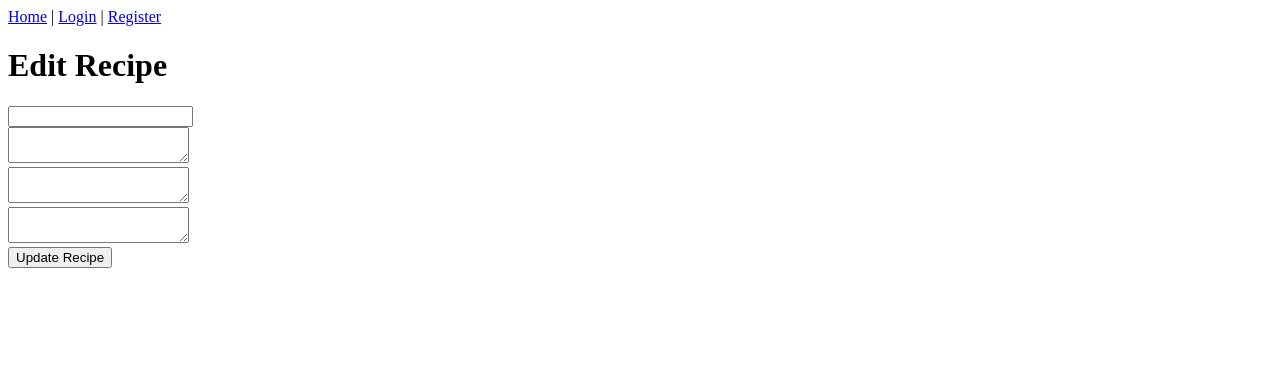
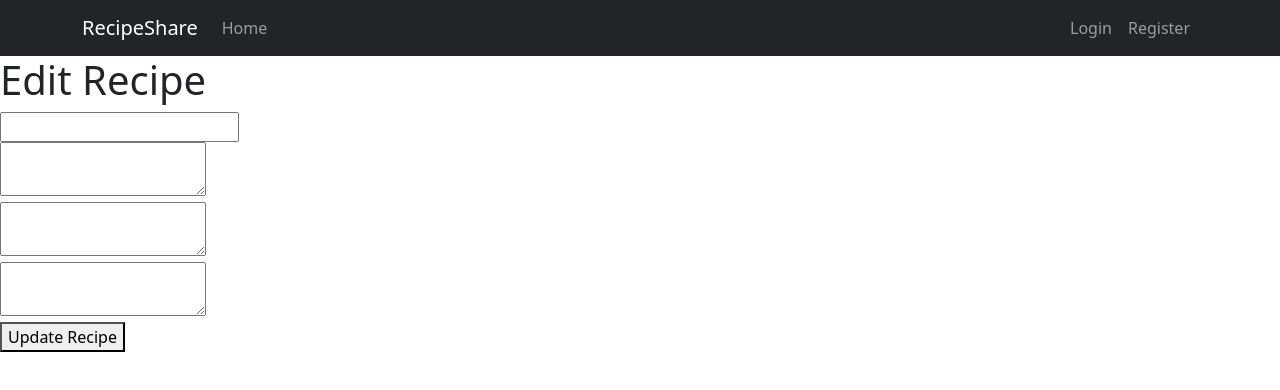
Before and after one commit to kudoshinichi02/recipe-sharing-platform, a React (Vite) app in the folder frontend/recipe-frontend/: page /edit/1 in a window 1280 px wide. Shown: the top 390 px of the page. Built offline with nearby package versions, Linux system fonts and the light colour scheme; no server answers.

Commit message:
Add Bootstrap UI, improved navbar, and seed sample recipes

```diff
--- a/frontend/recipe-frontend/package.json
+++ b/frontend/recipe-frontend/package.json
@@ -11,6 +11,7 @@
   },
   "dependencies": {
     "axios": "^1.13.2",
+    "bootstrap": "^5.3.8",
     "react": "^19.2.0",
     "react-dom": "^19.2.0",
     "react-router-dom": "^7.11.0"
--- a/frontend/recipe-frontend/src/components/Navbar.jsx
+++ b/frontend/recipe-frontend/src/components/Navbar.jsx
@@ -8,33 +8,93 @@ export default function Navbar() {
   const handleLogout = () => {
     localStorage.removeItem("username");
     localStorage.removeItem("password");
-
-    alert("Logged out successfully");
-
     navigate("/");
   };
 
   return (
-    <nav>
-      <Link to="/">Home</Link>
+    <nav className="navbar navbar-expand-lg navbar-dark bg-dark">
+      <div className="container">
 
-      {username ? (
+        <Link className="navbar-brand" to="/">
+          RecipeShare
+        </Link>
+
+        <button
+          className="navbar-toggler"
+          type="button"
+          data-bs-toggle="collapse"
+          data-bs-target="#navbarNav"
+        >
+          <span className="navbar-toggler-icon"></span>
+        </button>
+
+        <div className="collapse navbar-collapse" id="navbarNav">
+
+          <ul className="navbar-nav me-auto">
+
+            <li className="nav-item">
+              <Link className="nav-link" to="/">
+                Home
+              </Link>
+            </li>
+
+            {username && (
               <>
-          {" | "}
-          <Link to="/create">Create Recipe</Link>
-          {" | "}
-          <Link to="/my-recipes">My Recipes</Link>
-          {" | "}
-          <button onClick={handleLogout}>Logout</button>
+                <li className="nav-item">
+                  <Link className="nav-link" to="/create">
+                    Create Recipe
+                  </Link>
+                </li>
+
+                <li className="nav-item">
+                  <Link className="nav-link" to="/my-recipes">
+                    My Recipes
+                  </Link>
+                </li>
+              </>
+            )}
+
+          </ul>
+
+          <ul className="navbar-nav">
+
+            {!username ? (
+              <>
+                <li className="nav-item">
+                  <Link className="nav-link" to="/login">
+                    Login
+                  </Link>
+                </li>
+
+                <li className="nav-item">
+                  <Link className="nav-link" to="/register">
+                    Register
+                  </Link>
+                </li>
               </>
             ) : (
               <>
-          {" | "}
-          <Link to="/login">Login</Link>
-          {" | "}
-          <Link to="/register">Register</Link>
+                <li className="nav-item">
+                  <span className="navbar-text me-3">
+                    Hello, {username}
+                  </span>
+                </li>
+
+                <li className="nav-item">
+                  <button
+                    className="btn btn-outline-light btn-sm"
+                    onClick={handleLogout}
+                  >
+                    Logout
+                  </button>
+                </li>
               </>
             )}
+
+          </ul>
+
+        </div>
+      </div>
     </nav>
   );
 }
--- a/frontend/recipe-frontend/src/main.jsx
+++ b/frontend/recipe-frontend/src/main.jsx
@@ -1,12 +1,14 @@
-import React from 'react';
-import ReactDOM from 'react-dom/client';
-import { BrowserRouter } from 'react-router-dom';
-import App from './App';
+import React from "react";
+import ReactDOM from "react-dom/client";
+import { BrowserRouter } from "react-router-dom";
+import App from "./App";
 
-ReactDOM.createRoot(document.getElementById('root')).render(
-    <React.StrictMode>
-        <BrowserRouter>
-            <App />
-        </BrowserRouter>
-    </React.StrictMode>
+import "bootstrap/dist/css/bootstrap.min.css";
+
+ReactDOM.createRoot(document.getElementById("root")).render(
+  <React.StrictMode>
+    <BrowserRouter>
+      <App />
+    </BrowserRouter>
+  </React.StrictMode>
 );
--- a/frontend/recipe-frontend/src/pages/Home.jsx
+++ b/frontend/recipe-frontend/src/pages/Home.jsx
@@ -6,28 +6,41 @@ export default function Home() {
   const [recipes, setRecipes] = useState([]);
 
   useEffect(() => {
-    api
-      .get("/recipes")
-      .then((response) => {
-        console.log("Recipes response:", response.data);
-        setRecipes(response.data);
-      })
-      .catch((error) => {
-        console.error("Error fetching recipes:", error);
-      });
+    api.get("/recipes").then((response) => {
+      setRecipes(response.data);
+    });
   }, []);
 
   return (
-    <div>
-      <h1>Home</h1>
+    <div className="container mt-4">
+      <h1 className="mb-4">All Recipes</h1>
 
-      <ul>
+      <div className="row">
         {recipes.map((recipe) => (
-          <li key={recipe.id}>
-            <Link to={`/recipes/${recipe.id}`}>{recipe.title}</Link>
-          </li>
+          <div key={recipe.id} className="col-md-4 mb-4">
+            <div className="card h-100 shadow-sm">
+              <div className="card-body">
+                <h5 className="card-title">{recipe.title}</h5>
+
+                <p className="card-text">
+                  {recipe.description}
+                </p>
+
+                <p className="text-muted small">
+                  By {recipe.createdByUsername}
+                </p>
+
+                <Link
+                  to={`/recipes/${recipe.id}`}
+                  className="btn btn-primary"
+                >
+                  View Recipe
+                </Link>
+              </div>
+            </div>
+          </div>
         ))}
-      </ul>
+      </div>
     </div>
   );
 }
```
Also changed, not shown: 2 other files (tests, documents, lock files or other folders). Lines whose indentation alone changed are shown as unchanged.
